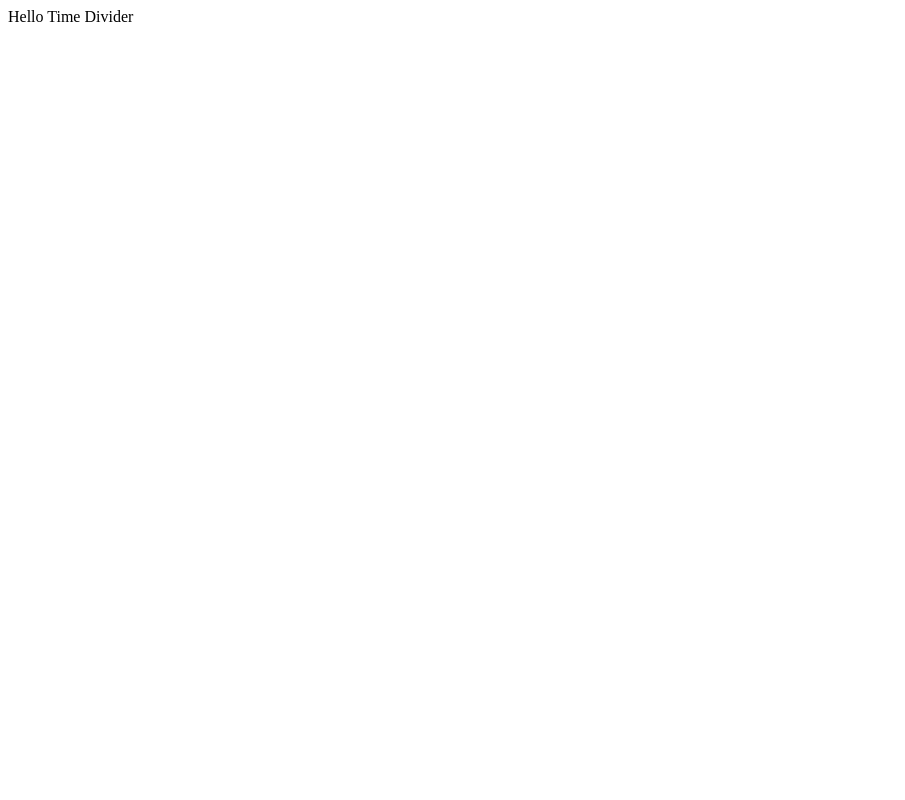
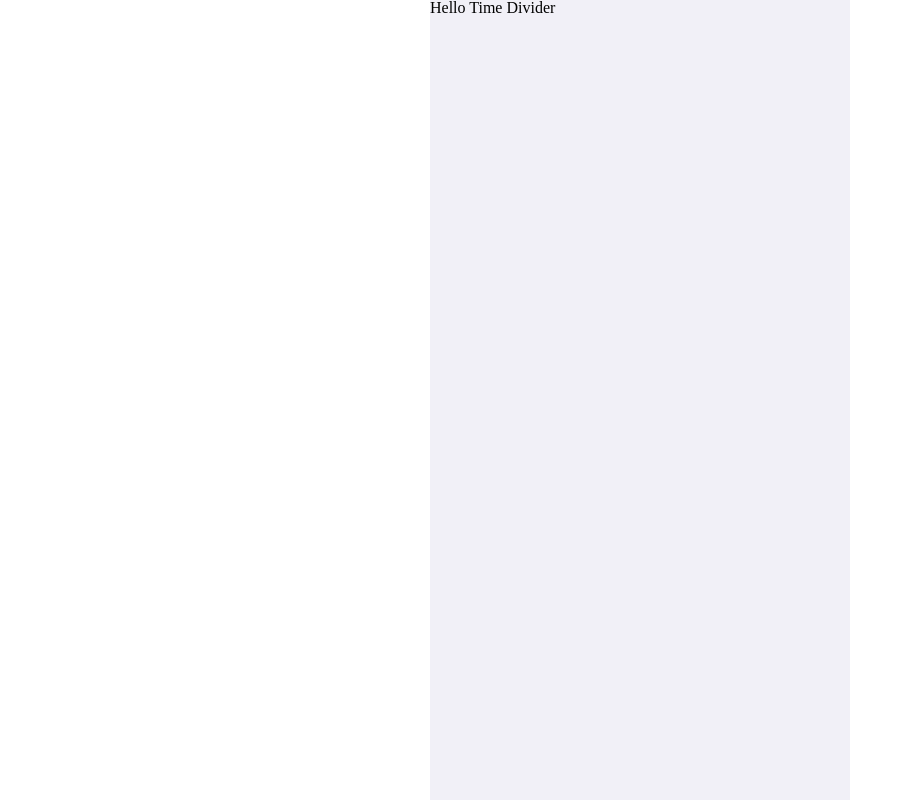
Before and after one commit to prgrms-fe-devcourse/FEDC2_TimeDivider_Root, a React (Create React App) app: page / in a window 1280 px wide. Shown: the whole page, without its empty margins (0-905 px from the left). Built offline with nearby package versions, Linux system fonts and the light colour scheme.

Commit message:
feat: globalstyle, container 화면 범위 세팅

```diff
--- a/package.json
+++ b/package.json
@@ -12,6 +12,7 @@
     "react-router-dom": "^6.3.0",
     "react-scripts": "5.0.1",
     "styled-components": "^5.3.5",
+    "styled-reset": "^4.4.1",
     "web-vitals": "^2.1.4"
   },
   "scripts": {
--- a/src/App.js
+++ b/src/App.js
@@ -1,5 +1,26 @@
-function App() {
-	return <div className="App">Hello Time Divider</div>
+import styled from 'styled-components'
+import GlobalStyle from './styles/GlobalStyle'
+const App = () => {
+	return (
+		<>
+			<GlobalStyle />
+			<Container>
+				<div className="App">
+					<h2>Hello Time Divider</h2>
+				</div>
+			</Container>
+		</>
+	)
 }
 
 export default App
+
+const Container = styled.div`
+	width: 100%;
+	max-width: 420px;
+	height: 100vh;
+	margin: auto;
+	padding: 0;
+	overflow: hidden;
+	background-color: #f1f0f7;
+`
--- /dev/null
+++ b/src/styles/GlobalStyle.js
@@ -0,0 +1,8 @@
+import reset from 'styled-reset'
+import { createGlobalStyle } from 'styled-components'
+
+const GlobalStyle = createGlobalStyle`
+      ${reset}
+    `
+
+export default GlobalStyle
```
